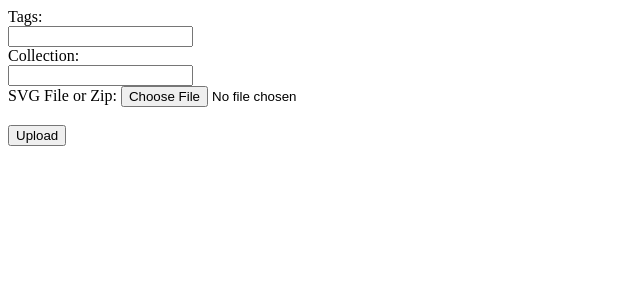
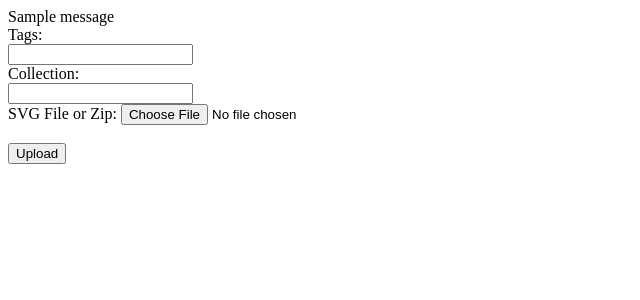
Before and after one commit to MapStory/icon-commons, a Django app: template icon_commons/templates/icons/icon_upload.html in a window 1280 px wide. Shown: the top 300 px of the page, without its empty margins (0-640 px from the left). Run offline with Django 3.2, Linux system fonts and the light colour scheme; the template is opened without the code that fills it: values that come from a table or form of the project are taken from there, others are empty; tables that the repository leaves empty hold one stand-in row (values such as "Sample post"); one stand-in notice (Sample message) is shown.

Commit message:
Added success messages so that the user knows their icons have been uploaded

```diff
--- a/icon_commons/templates/icons/icon_upload.html
+++ b/icon_commons/templates/icons/icon_upload.html
@@ -7,6 +7,9 @@
     <form name="icon_form" method="POST" action="" enctype="multipart/form-data">
         <div class="form-group">
             {% csrf_token %}
+            {% for message in messages %}
+                <div>{{ message }}</div>
+            {% endfor %}
             <div>Tags: <br/>{{ icon_form.tags }}{{ icon_form.tags.errors.as_text }}</div>
             <div>Collection: <br/>{{ icon_form.collection }}{{ icon_form.collection.errors.as_text }}</div>
             <div>SVG File or Zip: {{ icon_form.svg }}{{ icon_form.svg.errors.as_text }}</div>
--- a/icon_commons/views.py
+++ b/icon_commons/views.py
@@ -1,3 +1,4 @@
+from django.contrib import messages
 from django.core.urlresolvers import reverse
 from django.db import connection
 from django.db.models import Count
@@ -240,6 +241,7 @@ def upload(req):
                     if updated:
                         icon.new_version(data, msg)  # Pass req.user
                     icon.save()
+                    messages.success(req, 'Icons uploaded successfully.')
             elif file_type == 'svg':
                 col, col_created = Collection.objects.get_or_create(name=col_name)
                 icon_name = svg.name.split('.')[0]
@@ -256,6 +258,7 @@ def upload(req):
                 if updated:
                     icon.new_version(data, msg)
                 icon.save()
+                messages.success(req, 'Icon uploaded successfully.')
             else:
                 return HttpResponseRedirect(reverse('upload'))
     else:
```
Lines whose indentation alone changed are shown as unchanged.
